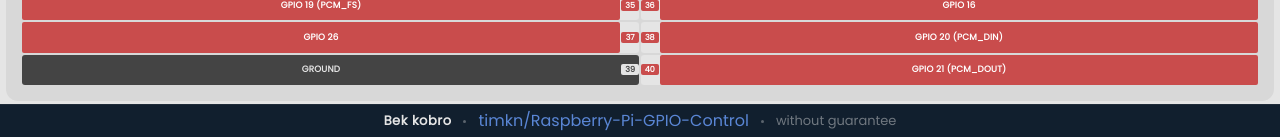
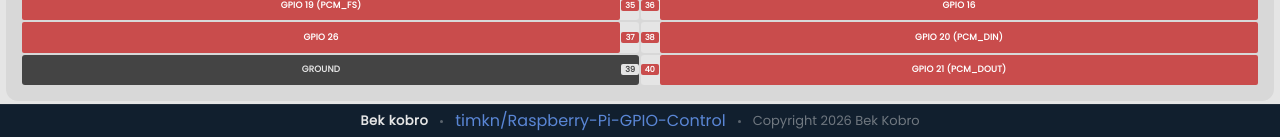
Before and after one commit to bektade/RaspberryPi-GPIO-WebApp, a Flask app: template templates/index.html in a window 1280 px wide. Shown: the part 663-800 px from the top of the page. Run offline with Flask 3, Linux system fonts and the light colour scheme; the template is opened without the code that fills it, so the values that code supplies are empty.

Commit message:
updated template

```diff
--- a/templates/index.html
+++ b/templates/index.html
@@ -378,7 +378,7 @@
             <span class="footer-dot" aria-hidden="true"></span>
             <a class="footer-link" href="https://github.com/timkn/Raspberry-Pi-GPIO-Control" target="_blank" rel="noopener">timkn/Raspberry-Pi-GPIO-Control</a>
             <span class="footer-dot" aria-hidden="true"></span>
-            <span class="footer-muted">without guarantee</span>
+            <span class="footer-muted">Copyright 2026 Bek Kobro</span>
         </div>
     </footer>
 
```
